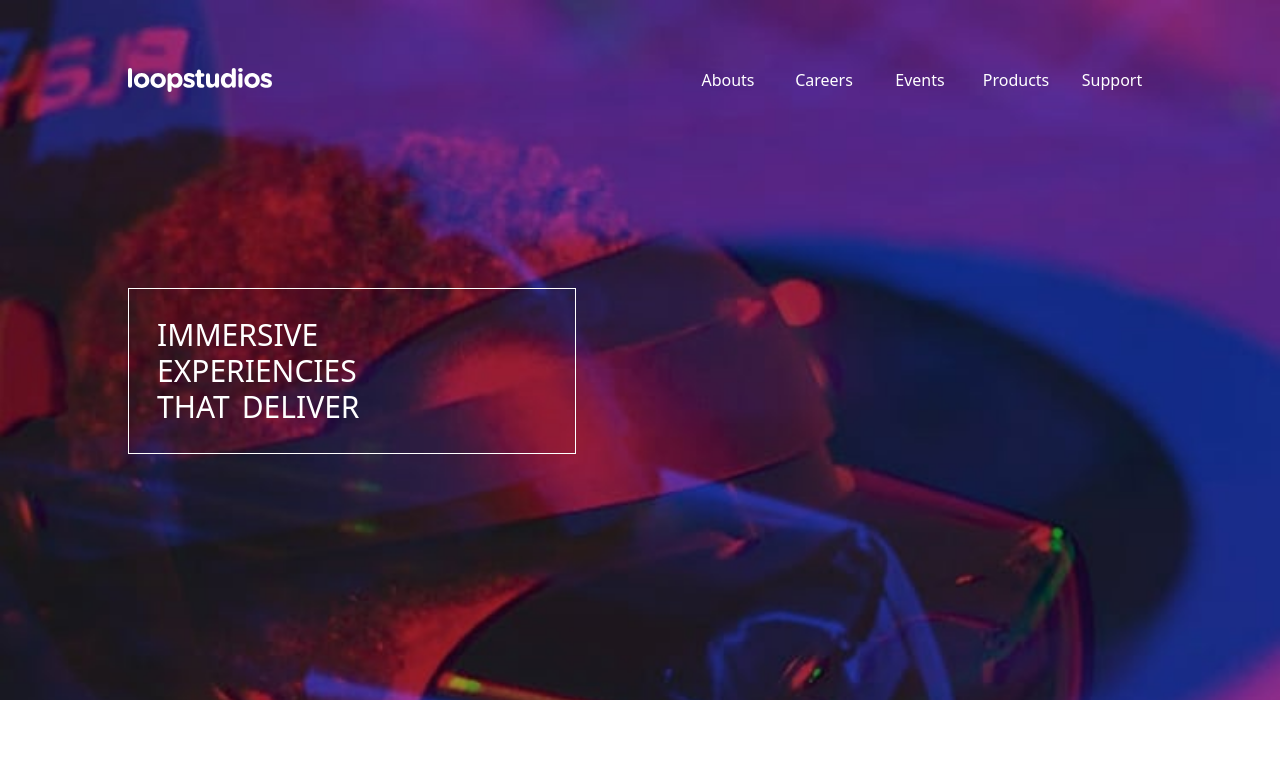
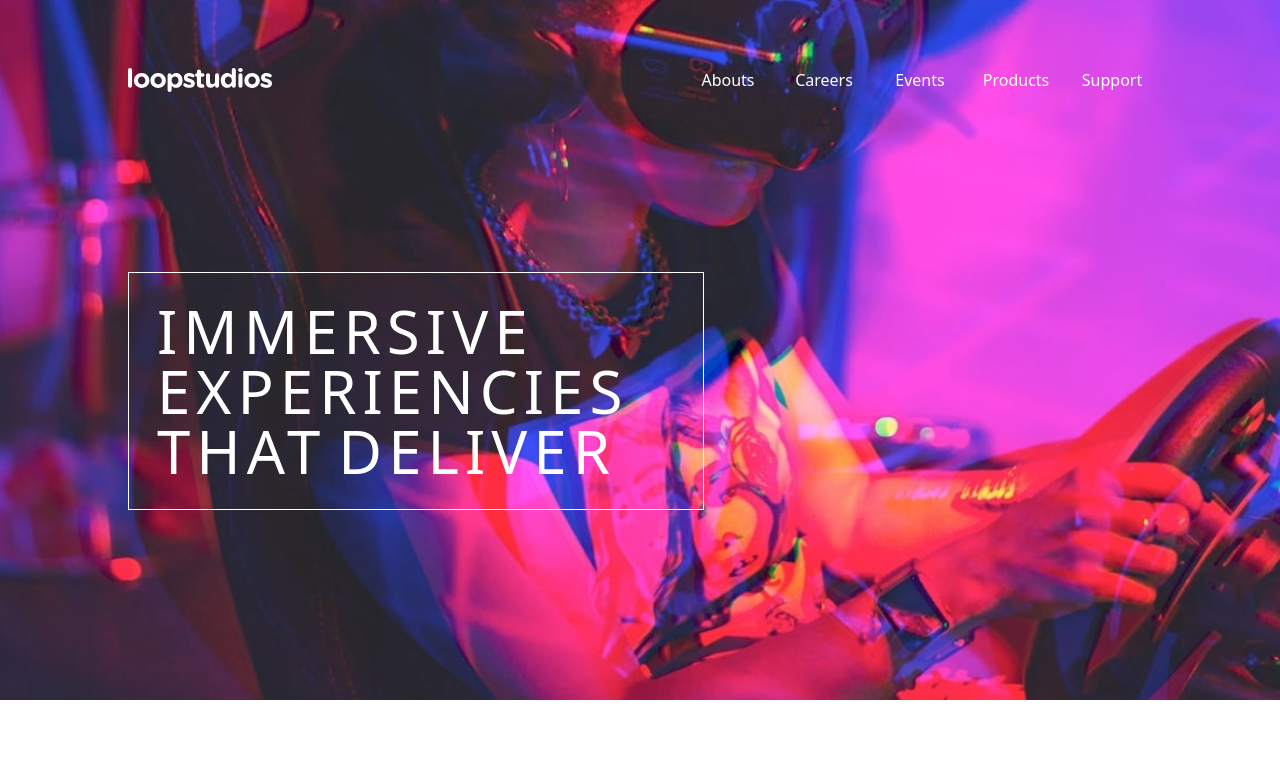
Before and after one commit to HenryAprendo/multi-landing-page, an Angular app: page / in a window 1280 px wide. Shown: the top 762 px of the page. Built offline with nearby package versions, Linux system fonts and the light colour scheme.

Commit message:
Agregando imagen del banner para desktop

```diff
--- a/src/app/components/projectOne/loop-studios/loop-studios.component.html
+++ b/src/app/components/projectOne/loop-studios/loop-studios.component.html
@@ -1,5 +1,5 @@
 <!-- Banner -->
-<section class="min-w-[320px] w-full h-[700px] px-[6%] pt-12 bg-banner-mobile-hero-le bg-center bg-no-repeat bg-cover object-cover md:px-0 md:bg-right-top">
+<section class="min-w-[320px] w-full h-[700px] px-[6%] pt-12 bg-banner-mobile-hero-le bg-center bg-no-repeat bg-cover object-cover md:px-0 md:bg-right-top xl:bg-banner-desktop-hero-le xl:bg-center">
   <div class="max-w-2xl mx-auto xl:max-w-5xl">
     <header>
       <div class="flex items-center justify-between h-16">
@@ -14,7 +14,7 @@
             <ul class="flex gap-x-4">
               <li *ngFor="let link of links">
                 <a href="" class="group text-white w-20 flex flex-col items-center" >
-                  <span class="block py-2">{{link.name}}</span>
+                  <span class="block py-2 group-hover:font-medium">{{link.name}}</span>
                   <hr class="hidden w-full group-hover:block" />
                 </a>
               </li>
@@ -23,8 +23,8 @@
         </div>
       </div>
     </header>
-    <section class="mt-44 flex justify-center xl:justify-start">
-      <ul class="w-full max-w-md p-7 border border-white text-white text-3xl uppercase">
+    <section class="mt-44 flex justify-center xl:justify-start xl:mt-40">
+      <ul class="w-full max-w-md p-7 border border-white text-white text-3xl uppercase xl:text-6xl xl:tracking-widest xl:font-light xl:max-w-xl">
         <li>immersive</li>
         <li>experiencies</li>
         <ul class="flex flex-col xl:flex-row xl:gap-x-3">
--- a/tailwind.config.js
+++ b/tailwind.config.js
@@ -15,6 +15,7 @@ module.exports = {
       },
       backgroundImage: {
         'banner-mobile-hero-le': "url('./assets/loopstudios/images/mobile/image-hero.jpg')",
+        'banner-desktop-hero-le': "url('./assets/loopstudios/images/desktop/image-hero.jpg')",
       }
     },
   },
```
